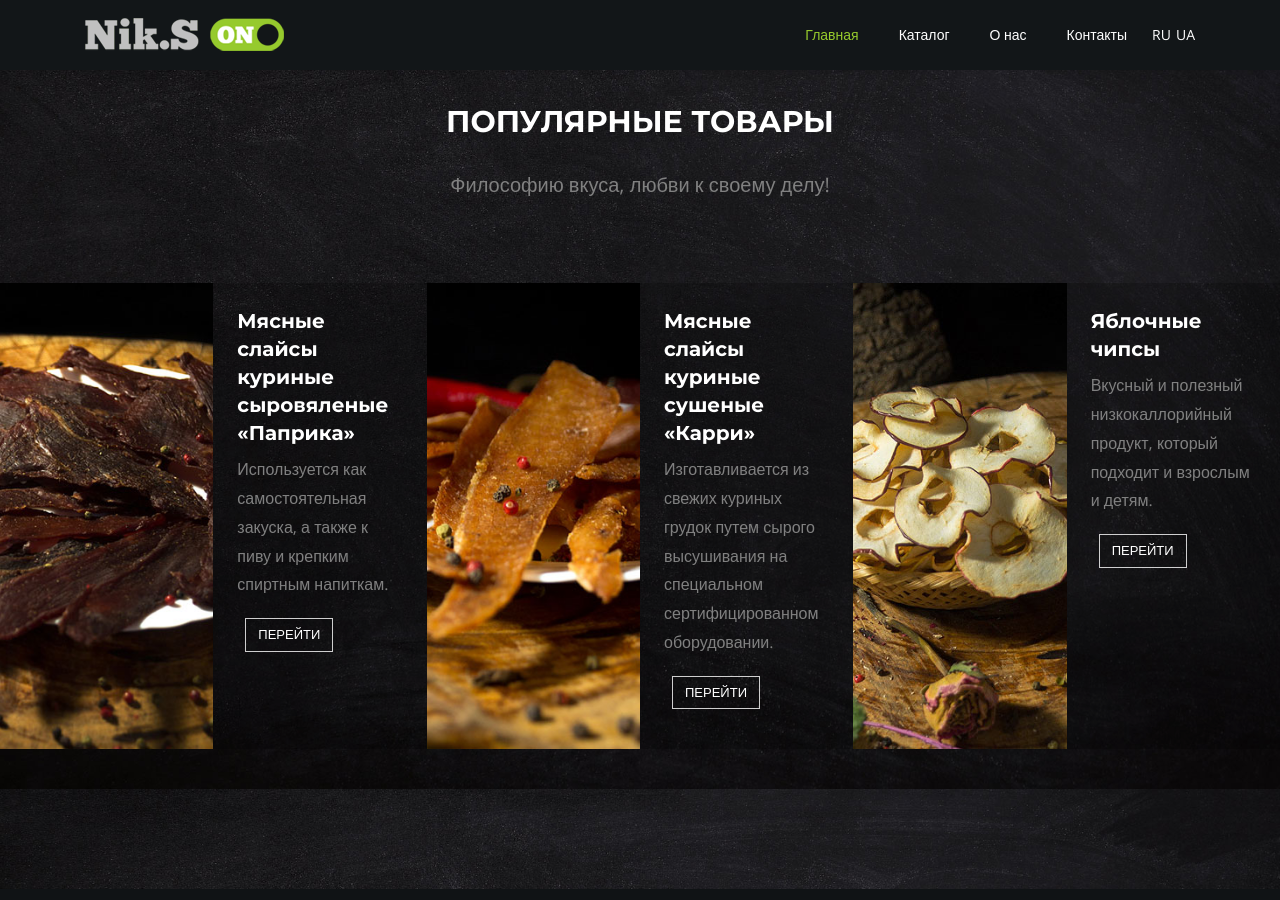
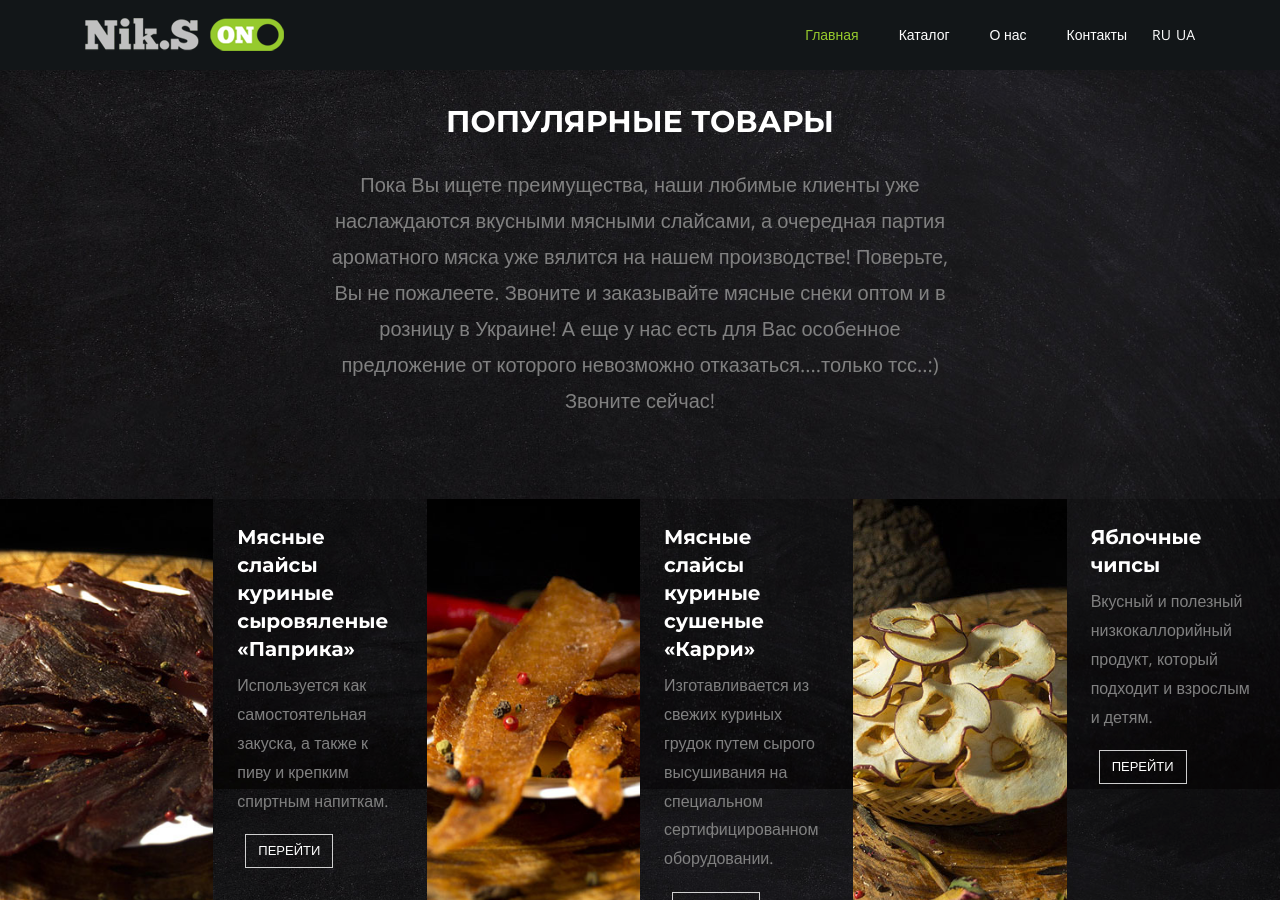
Before and after one commit to niks-snack/niks-snack.github.io, a Jekyll site: the page built from index.md, in a window 1280 px wide and 900 px high, scrolled down 1911 px. Built offline with Jekyll 4.4.1, drawn with Linux system fonts in a browser that asks for light colours.

Commit message:
Update start_ru.html

```diff
--- a/_layouts/start_ru.html
+++ b/_layouts/start_ru.html
@@ -174,7 +174,7 @@
     		<div class="row justify-content-center mb-5 pb-3">
           <div class="col-md-7 heading-section ftco-animate text-center">
             <h2 class="mb-4">Популярные товары</h2>
-            <p>Философию вкуса, любви к своему делу!</p>
+            <p>Пока Вы ищете преимущества, наши любимые клиенты уже наслаждаются вкусными мясными слайсами, а очередная партия ароматного мяска уже вялится на нашем производстве! Поверьте, Вы не пожалеете. Звоните и заказывайте мясные снеки оптом и в розницу в Украине! А еще у нас есть для Вас особенное предложение от которого невозможно отказаться....только тсс..:) Звоните сейчас!</p>
           </div>
         </div>
     	</div>
```
